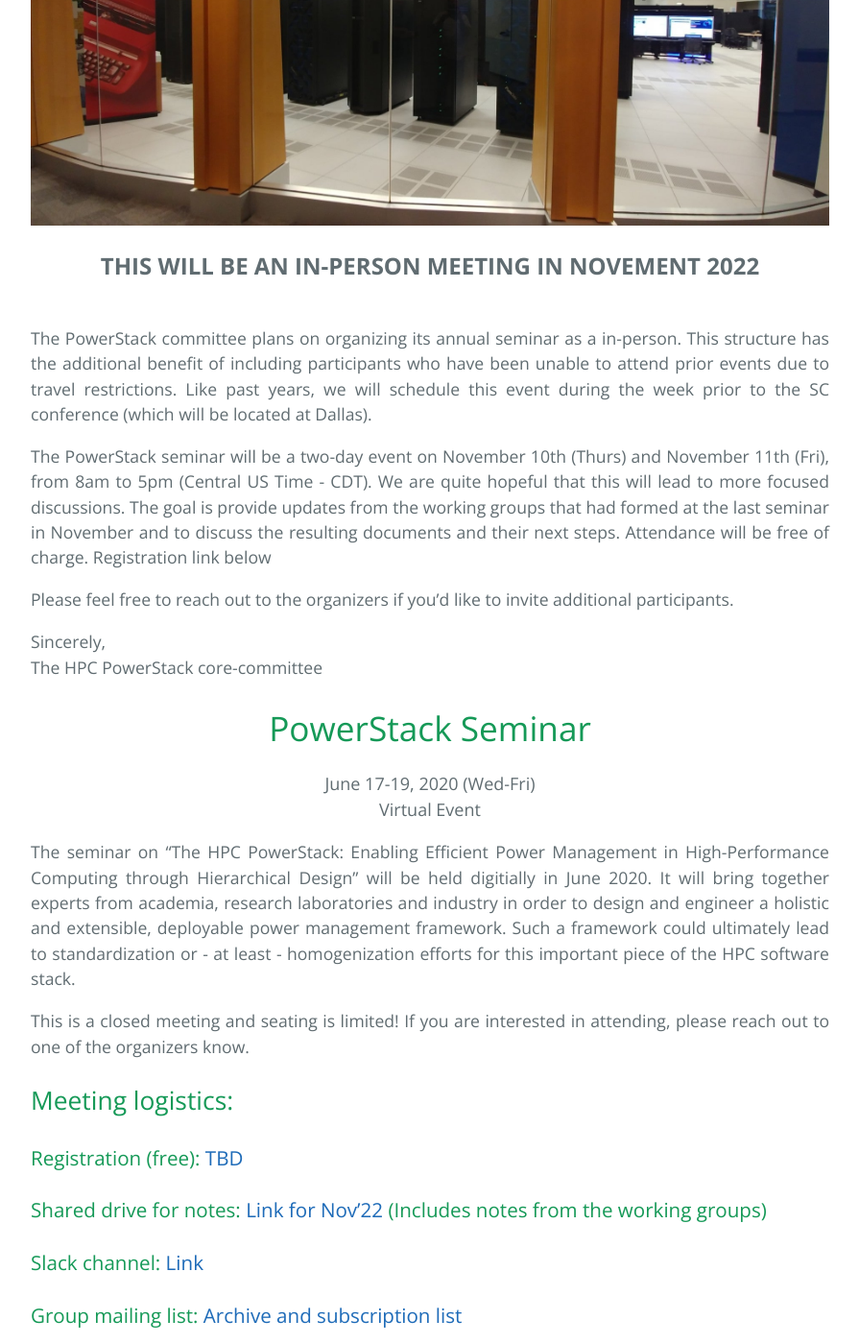
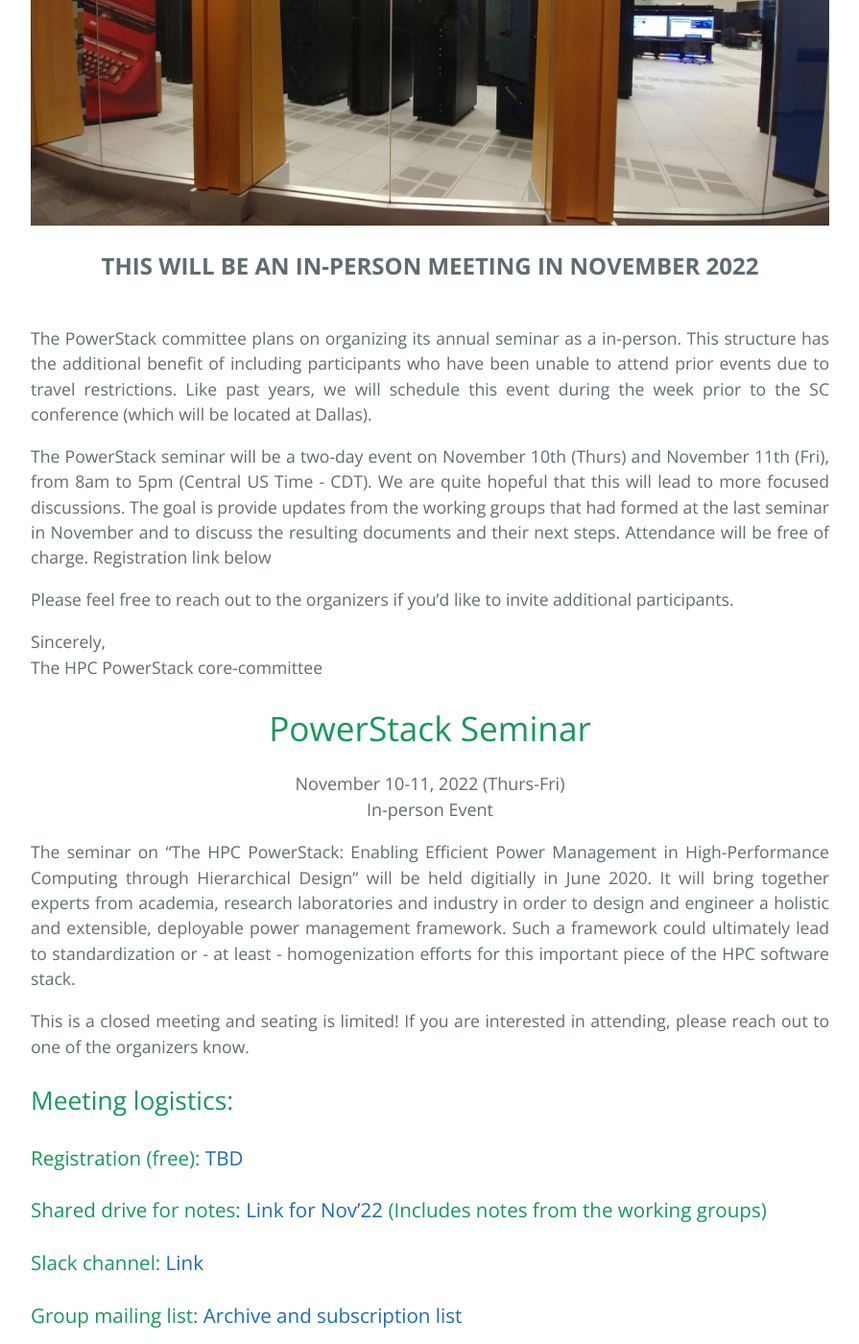
Before and after one commit to HPCPowerStack/hpcpowerstack.github.io, a Jekyll site: the page built from powerstack22.md, in a window 1280 px wide and 1400 px high, scrolled down 410 px. Shown: the whole window at 96% size, without its empty margins (192-1087 px from the left). Built offline with Jekyll 4.4.1, drawn with Linux system fonts in a browser that asks for light colours; the repository's description, which GitHub fills in, is left out; some of the changed text lies outside the part shown.

Commit message:
Added accommodation details + minor typo fix

```diff
--- a/powerstack22.md
+++ b/powerstack22.md
@@ -4,7 +4,7 @@ layout: default
 
 ![](images/venue_ps22.jpg)
 
-<p align="center"><font size="+2"><b>THIS WILL BE AN IN-PERSON MEETING IN NOVEMENT 2022</b></font></p><br/>
+<p align="center"><font size="+2"><b>THIS WILL BE AN IN-PERSON MEETING IN NOVEMBER 2022</b></font></p><br/>
 The PowerStack committee plans on organizing its annual seminar as a in-person. This structure has the additional benefit of including participants who have been unable to attend prior events due to travel restrictions. Like past years, we will schedule this event during the week prior to the SC conference (which will be located at Dallas).
 
 The PowerStack seminar will be a two-day event on November 10th (Thurs) and November 11th (Fri), from 8am to 5pm (Central US Time - CDT).
@@ -17,7 +17,7 @@ The HPC PowerStack core-committee
 
 <h1 align="center">PowerStack Seminar</h1>
 
-<p align="center"><font size="+1">June 17-19, 2020 (Wed-Fri)<br/>Virtual Event</font></p>
+<p align="center"><font size="+1">November 10-11, 2022 (Thurs-Fri)<br/>In-person Event</font></p>
 
 The seminar on "The HPC PowerStack: Enabling Efficient Power Management in
 High-Performance Computing through Hierarchical Design" will be held digitially
```
Also changed, not shown: other parts of powerstack22.md (+1 -1 lines), 1 other file.
